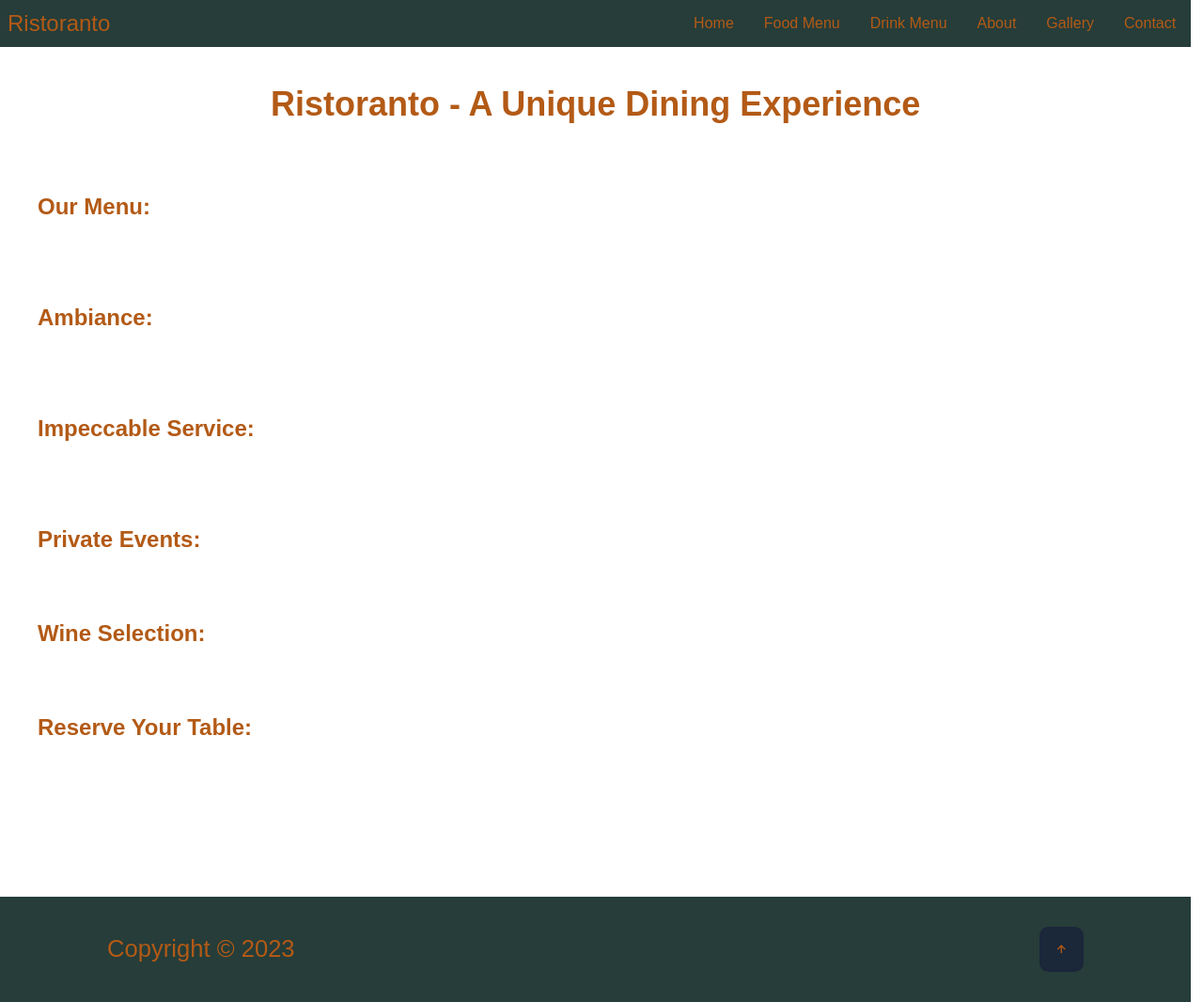
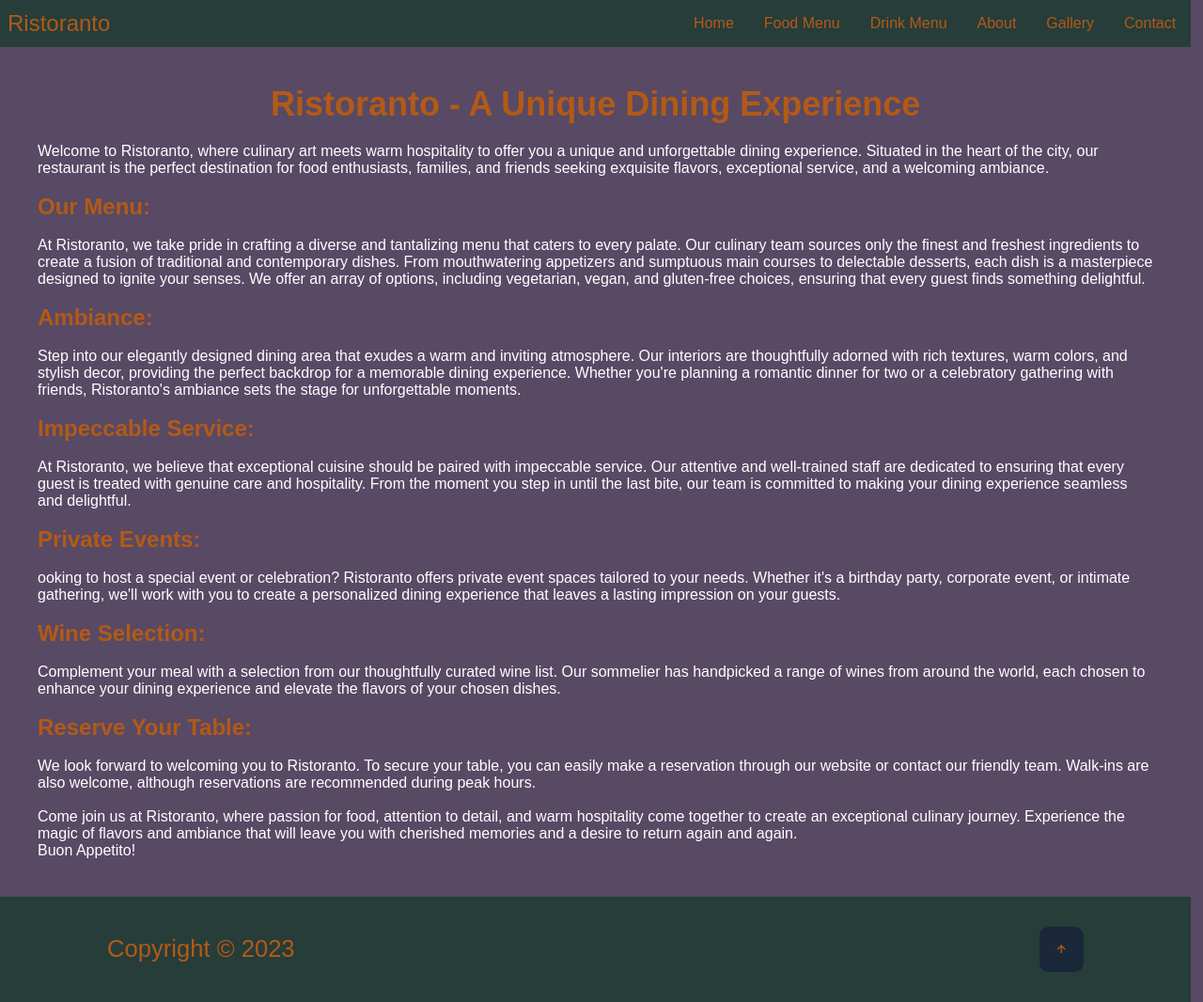
Before and after one commit to MiroZukina/Ristoranto, a Flask app: page /about in a window 1280 px wide. Shown: the whole page at 94% size. Run offline with Flask 3, Linux system fonts and the light colour scheme.

Commit message:
beck backgrounnd

```diff
--- a/static/css/styles.css
+++ b/static/css/styles.css
@@ -22,7 +22,7 @@
 body{
     width: 99%;
     height: 97%;
-    background-color:white ;
+    background-color:var(--bg-color) ;
 }
 header{
     display: flex;
```
